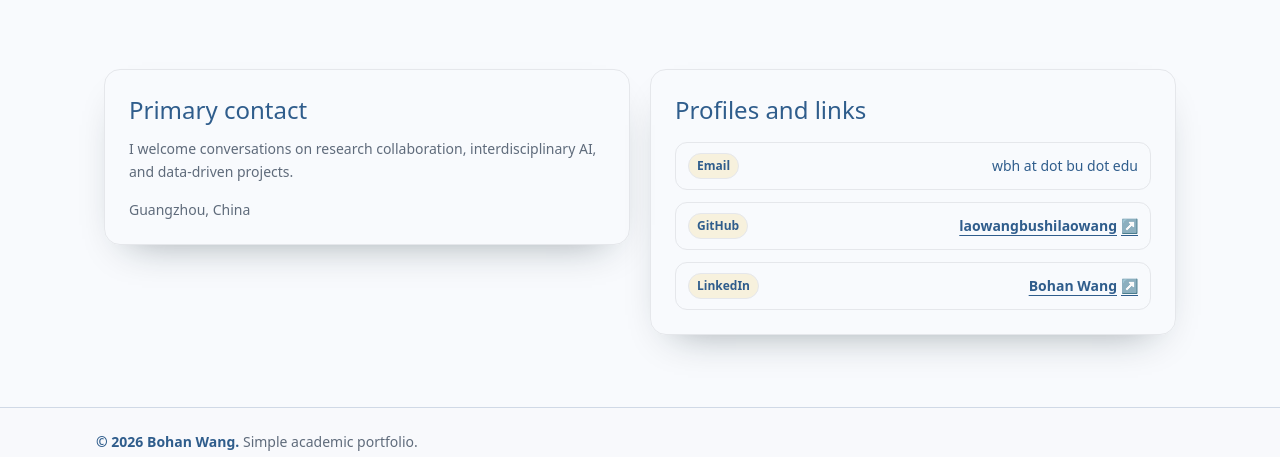
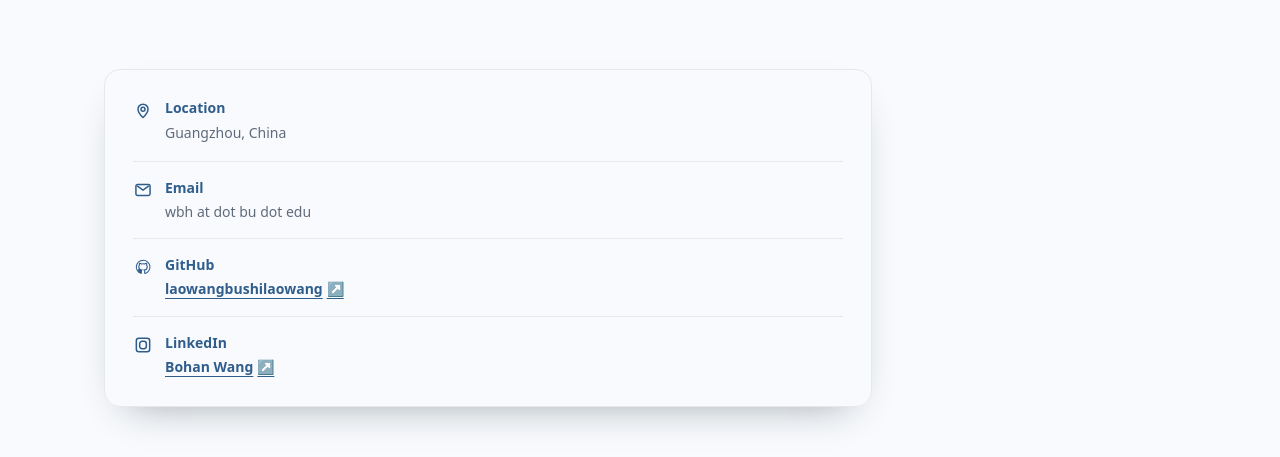
Before and after one commit to laowangbushilaowang/laowangbushilaowang.github.io, a Next.js app: page /contact in a window 1280 px wide. Shown: the part 368-825 px from the top of the page. Built offline with nearby package versions, Linux system fonts and the light colour scheme; no server answers.

Commit message:
Redesign contact profiles list with cleaner vertical info layout and clickable account links

```diff
--- a/src/app/contact/page.tsx
+++ b/src/app/contact/page.tsx
@@ -13,6 +13,47 @@ const iconByKey: Record<string, { en: string; zh: string }> = {
   scholar: { en: "Scholar", zh: "学术" }
 };
 
+function ItemIcon({ type }: { type: "location" | "email" | "github" | "linkedin" }) {
+  const common = "h-5 w-5 text-accent";
+
+  if (type === "location") {
+    return (
+      <svg viewBox="0 0 24 24" fill="none" className={common} aria-hidden>
+        <path d="M12 21s-6-5.58-6-10a6 6 0 1 1 12 0c0 4.42-6 10-6 10Z" stroke="currentColor" strokeWidth="1.8" />
+        <circle cx="12" cy="11" r="2.4" stroke="currentColor" strokeWidth="1.8" />
+      </svg>
+    );
+  }
+
+  if (type === "email") {
+    return (
+      <svg viewBox="0 0 24 24" fill="none" className={common} aria-hidden>
+        <rect x="3.5" y="5.5" width="17" height="13" rx="2" stroke="currentColor" strokeWidth="1.8" />
+        <path d="m5 7 7 5 7-5" stroke="currentColor" strokeWidth="1.8" />
+      </svg>
+    );
+  }
+
+  if (type === "github") {
+    return (
+      <svg viewBox="0 0 24 24" fill="none" className={common} aria-hidden>
+        <path
+          d="M12 4a8 8 0 0 0-2.53 15.59c.4.08.54-.17.54-.38v-1.35c-2.2.48-2.67-1.05-2.67-1.05-.36-.9-.88-1.13-.88-1.13-.72-.49.06-.48.06-.48.8.06 1.22.82 1.22.82.7 1.19 1.85.85 2.3.65.07-.51.28-.85.5-1.04-1.76-.2-3.61-.88-3.61-3.9 0-.86.31-1.56.82-2.11-.08-.2-.35-1.01.08-2.11 0 0 .67-.22 2.2.8a7.6 7.6 0 0 1 4 0c1.53-1.02 2.2-.8 2.2-.8.43 1.1.16 1.91.08 2.11.51.55.82 1.25.82 2.11 0 3.03-1.86 3.7-3.64 3.89.29.25.54.73.54 1.48v2.2c0 .21.14.47.55.38A8 8 0 0 0 12 4Z"
+          stroke="currentColor"
+          strokeWidth="1.3"
+        />
+      </svg>
+    );
+  }
+
+  return (
+    <svg viewBox="0 0 24 24" fill="none" className={common} aria-hidden>
+      <rect x="4" y="4" width="16" height="16" rx="3" stroke="currentColor" strokeWidth="1.8" />
+      <path d="M8 10.5c0-1.6 1.3-2.9 2.9-2.9h2.2c1.6 0 2.9 1.3 2.9 2.9v3c0 1.6-1.3 2.9-2.9 2.9h-2.2C9.3 16.4 8 15.1 8 13.5v-3Z" stroke="currentColor" strokeWidth="1.8" />
+    </svg>
+  );
+}
+
 export default function ContactPage() {
   return (
     <Container className="space-y-10 py-8 md:space-y-16 md:py-14">
@@ -27,47 +68,36 @@ export default function ContactPage() {
         }
       />
 
-      <section className="grid gap-4 pb-4 md:grid-cols-2 md:gap-5">
       <Reveal>
-          <article className="rounded-2xl border border-line/70 bg-paper/90 p-4 shadow-card sm:p-5 md:p-6">
-            <h2 className="font-display text-xl text-accent sm:text-2xl">
-              <LocalizedText en="Primary contact" zh="主要联系方式" />
-            </h2>
-            <p className="mt-3 text-sm leading-relaxed text-muted">
-              <LocalizedText
-                en="I welcome conversations on research collaboration, interdisciplinary AI, and data-driven projects."
-                zh="欢迎交流研究合作、跨领域 AI 与数据驱动项目。"
-              />
+        <section className="max-w-3xl rounded-2xl border border-line/70 bg-paper/90 p-4 shadow-card sm:p-5 md:p-7">
+          <ul className="space-y-4">
+            <li className="flex items-start gap-3 border-b border-line/60 pb-4">
+              <span className="mt-0.5">
+                <ItemIcon type="location" />
+              </span>
+              <div className="min-w-0">
+                <p className="text-sm font-semibold text-accent">
+                  <LocalizedText en="Location" zh="地点" />
                 </p>
-            <p className="mt-4 text-sm text-muted">
+                <p className="mt-1 text-sm leading-relaxed text-muted">
                   <LocalizedText en={siteProfile.location} zh={siteProfile.locationZh ?? siteProfile.location} />
                 </p>
-          </article>
-        </Reveal>
+              </div>
+            </li>
 
-        <Reveal delay={0.08}>
-          <article className="rounded-2xl border border-line/70 bg-paper/90 p-4 shadow-card sm:p-5 md:p-6">
-            <h2 className="font-display text-xl text-accent sm:text-2xl">
-              <LocalizedText en="Profiles and links" zh="主页与链接" />
-            </h2>
-            <ul className="mt-4 space-y-3">
             {socialLinks.map((link) => (
-                <li key={link.iconKey} className="rounded-xl border border-line/70 bg-paper/85 px-3 py-2.5">
-                  <div className="flex items-center justify-between gap-3">
-                    <span className="inline-flex items-center gap-2 text-sm font-semibold text-accent">
-                      <span className="shrink-0 rounded-full border border-highlight/60 bg-highlightSoft px-2 py-1 text-xs text-accent">
+              <li key={link.iconKey} className="flex items-start gap-3 border-b border-line/60 pb-4 last:border-b-0 last:pb-0">
+                <span className="mt-0.5">
+                  <ItemIcon type={link.iconKey === "email" ? "email" : link.iconKey === "github" ? "github" : "linkedin"} />
+                </span>
+                <div className="min-w-0">
+                  <p className="text-sm font-semibold text-accent">
                     <LocalizedText en={iconByKey[link.iconKey].en} zh={iconByKey[link.iconKey].zh} />
-                      </span>
-                    </span>
+                  </p>
                   {link.iconKey === "email" ? (
-                      <span className="text-right text-sm font-medium break-all text-accent">{link.label}</span>
+                    <p className="mt-1 text-sm break-all text-muted">{link.label}</p>
                   ) : (
-                      <Link
-                        href={link.href}
-                        target="_blank"
-                        rel="noreferrer"
-                        className="inline-flex items-center gap-1 text-right text-sm font-semibold break-all text-accent underline decoration-accent/40 underline-offset-4 hover:decoration-accent"
-                      >
+                    <Link href={link.href} target="_blank" rel="noreferrer" className="mt-1 inline-flex items-center gap-1 text-sm font-semibold text-accent underline decoration-accent/40 underline-offset-4 hover:decoration-accent">
                       {link.label}
                       <span aria-hidden>↗</span>
                     </Link>
@@ -76,9 +106,8 @@ export default function ContactPage() {
               </li>
             ))}
           </ul>
-          </article>
+        </section>
       </Reveal>
-      </section>
     </Container>
   );
 }
```
Lines whose indentation alone changed are shown as unchanged.
